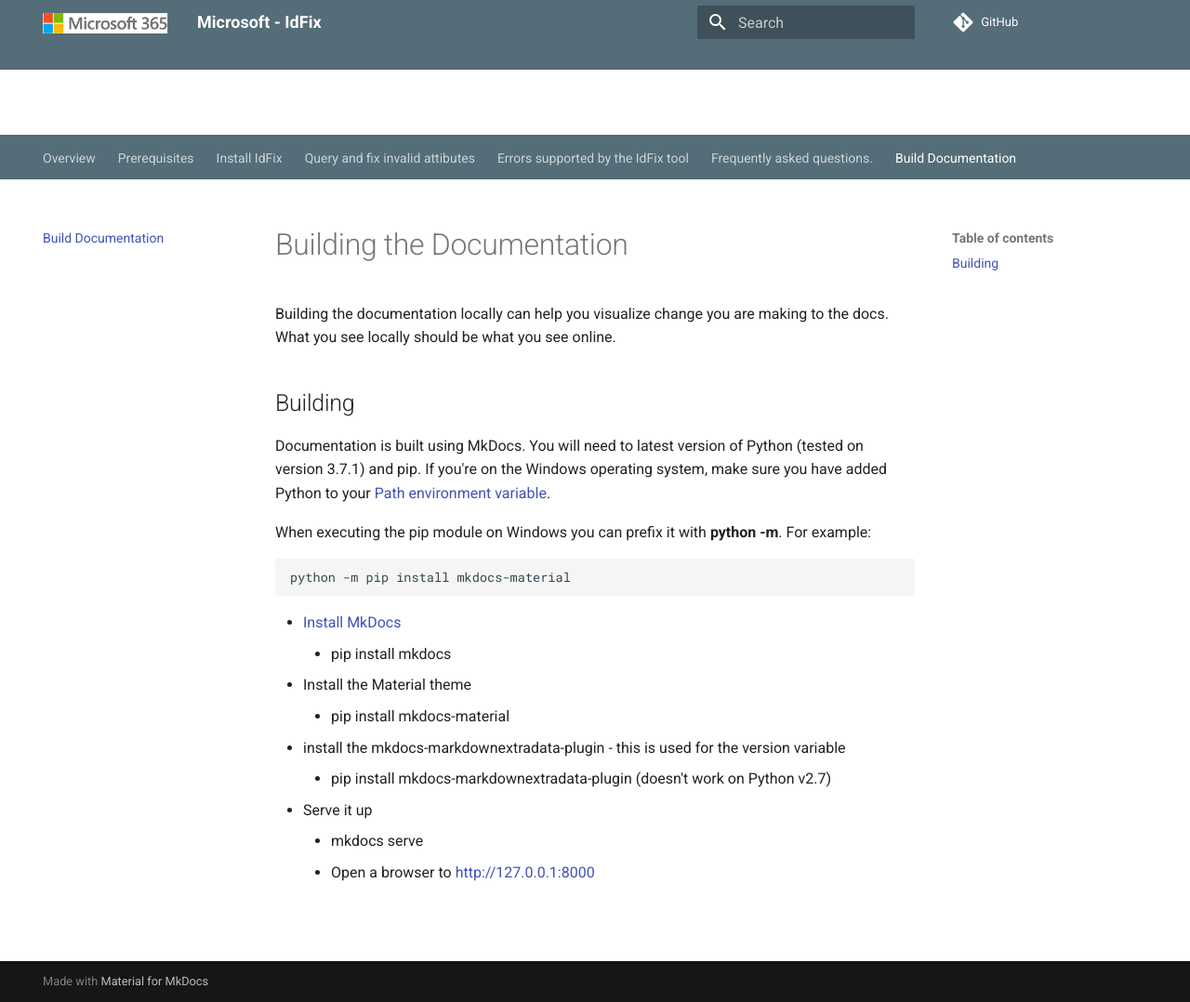
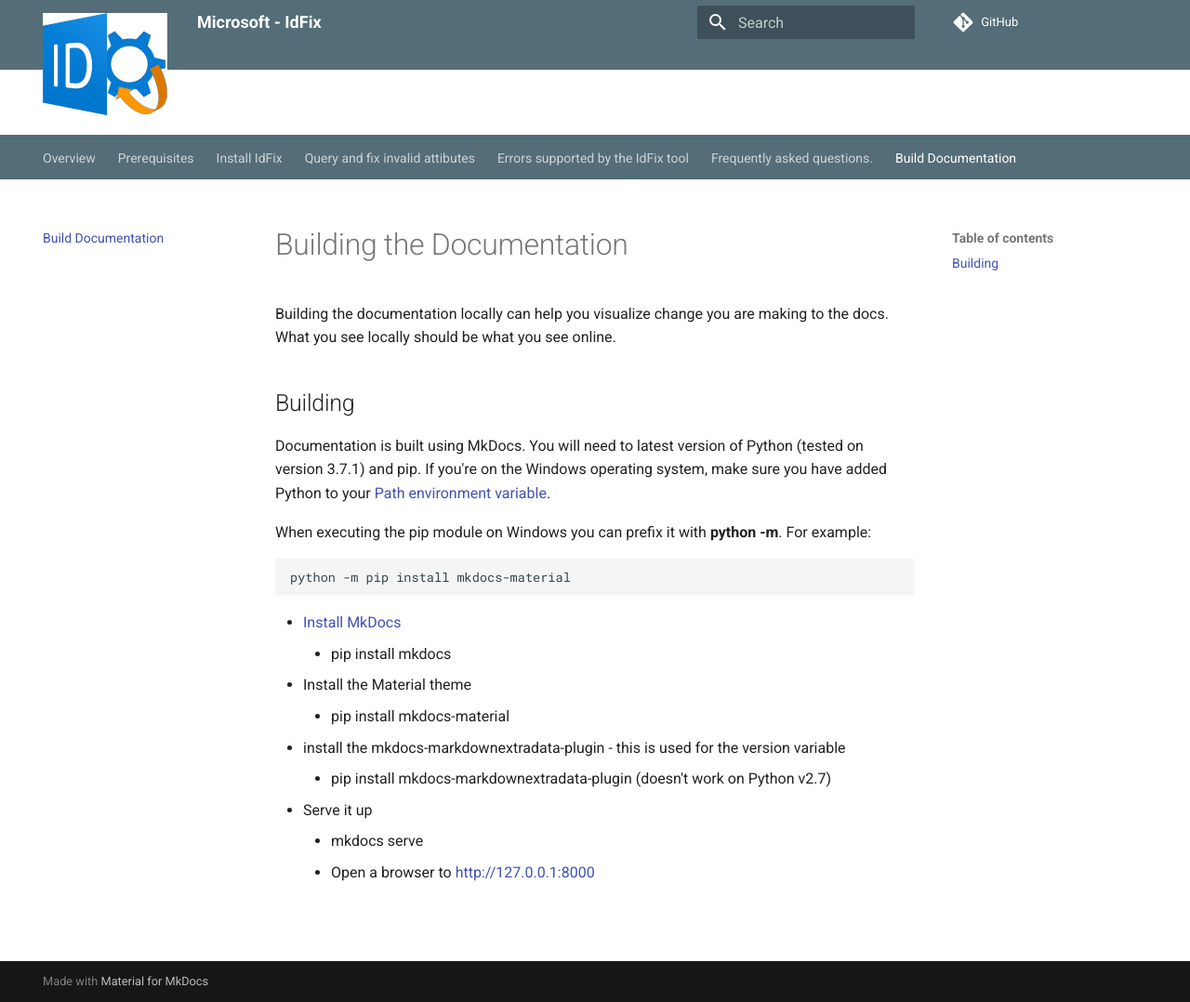
Before and after one commit to microsoft/idfix, an MkDocs documentation site: the page built from docs/build-docs.md, in a window 1280 px wide and 1078 px high. Shown: the whole window at 93% size. Built offline with MkDocs 1.6.1 and Material for MkDocs 9.7.7, drawn with Linux system fonts in a browser that asks for light colours; comment, search, counter and statistics services are not loaded.

Commit message:
Update mkdocs.yml

```diff
--- a/mkdocs.yml
+++ b/mkdocs.yml
@@ -12,7 +12,7 @@ theme:
   name: 'material'
   palette:
     primary: 'blue grey'
-  logo: 'img/microsoft-365-logo.png'
+  logo: 'img/IdFixlogo.png'
   feature:
     tabs: true
 extra_css:
```
